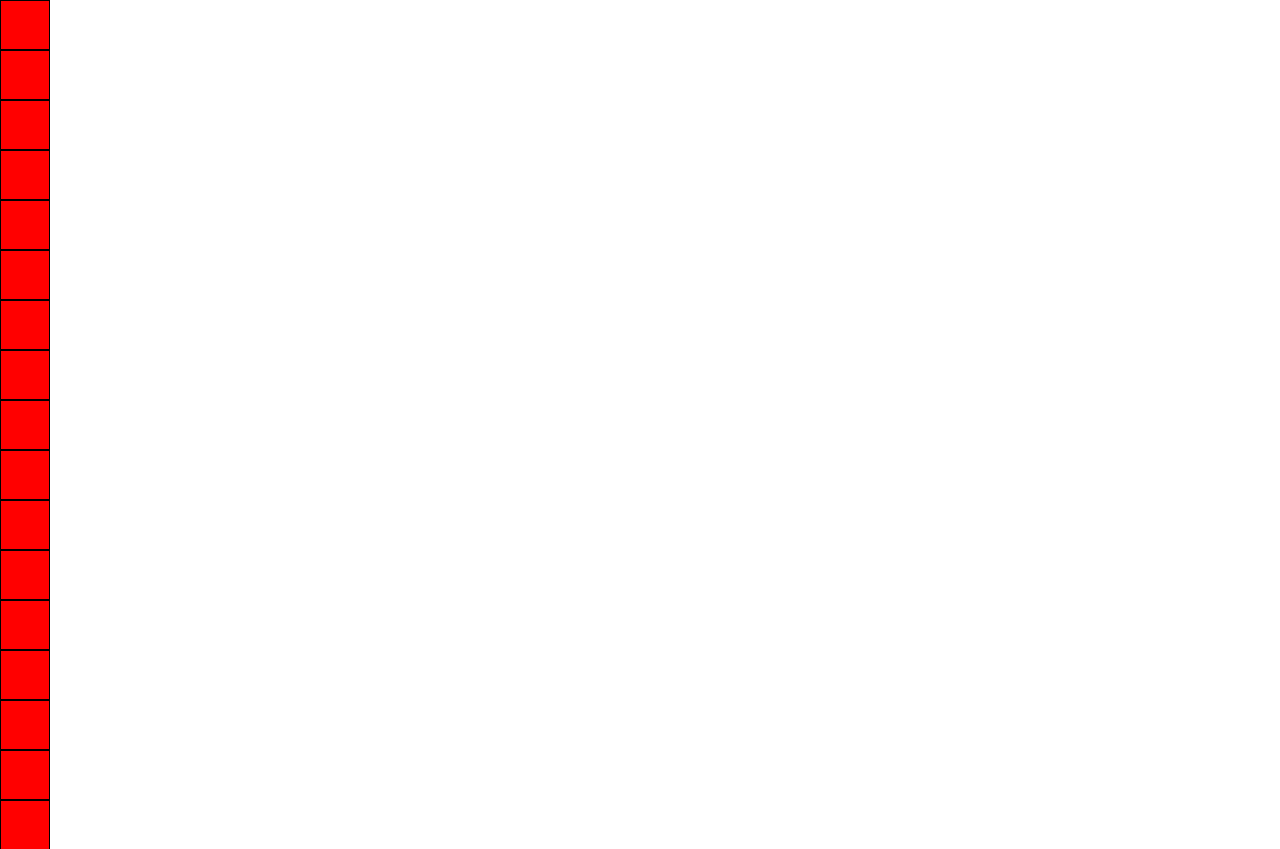
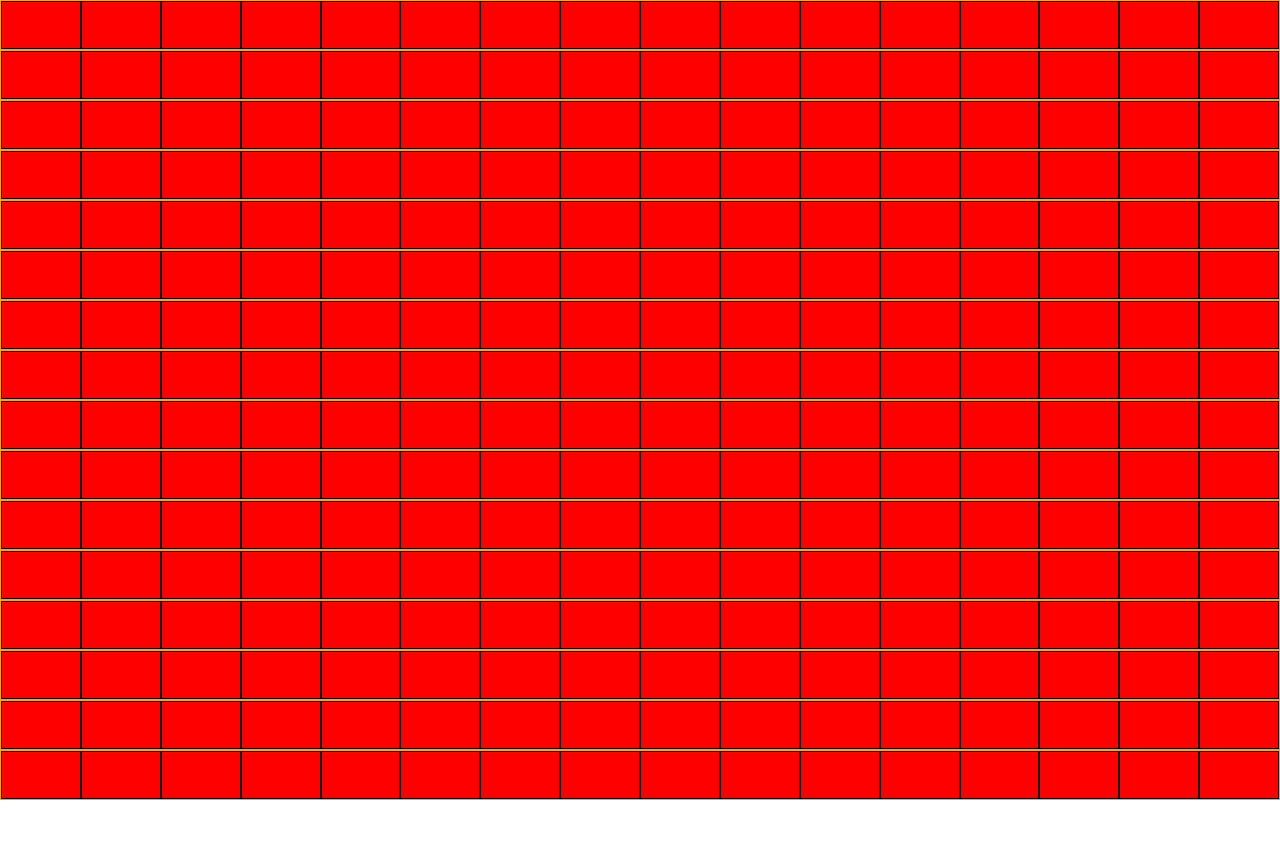
Before and after one commit to Nail003/etch-a-sketch, a plain HTML site: page index.html in a window 1280 px wide. Shown: the top 849 px of the page. After the commit the page ends 800 px from the top, so only its background shows below. Drawn offline with Linux system fonts and the light colour scheme.

Commit message:
[FTR] add createGrid(size) that creates a grid of div of specified size in gridContainer

```diff
--- a/cs/styles.css
+++ b/cs/styles.css
@@ -5,12 +5,20 @@
 }
 
 #gridContainer {
+    display: flex;
+    flex-direction: column;
+    height: 100vh;
+}
 
+.gridSubContainer {
+    flex: 1;
+    display: flex;
+    flex-direction: row;
+    border: 1px solid orange;
 }
 
 .gridElement {
+    flex: 1;
     background-color: red;
-    width: 50px;
-    height: 50px;
     border: 1px solid black;
 }
--- a/js/javascript.js
+++ b/js/javascript.js
@@ -2,6 +2,7 @@
 const gridContainer = document.querySelector("#gridContainer");
 createGrid(16);
 
+// Helper functions
 function createGrid(size) {
     /**
      * Create a square grid of "div" elements in gridContainer
@@ -11,16 +12,17 @@ function createGrid(size) {
     console.groupCollapsed("%cGrid Creation", "color: green;");
 
     for (let row = 1; row <= size; row++) {
-        const subGridContainer = document.createElement("div");
-        subGridContainer.classList.add("subGridContainer");
-        gridContainer.appendChild(subGridContainer);
+        // SubContainer for each row of elements for style purposes (flex box)
+        const gridSubContainer = document.createElement("div");
+        gridSubContainer.classList.add("gridSubContainer");
+        gridContainer.appendChild(gridSubContainer);
 
         console.log(`%cCreated row No. ${row}`, "color: lightgreen;");
 
         for (let column = 1; column <= size; column++) {
             const gridElement = document.createElement("div");
             gridElement.classList.add("gridElement");
-            subGridContainer.appendChild(gridElement);
+            gridSubContainer.appendChild(gridElement);
 
             console.log(`Added grid element No. ${column}`);
         }
```
